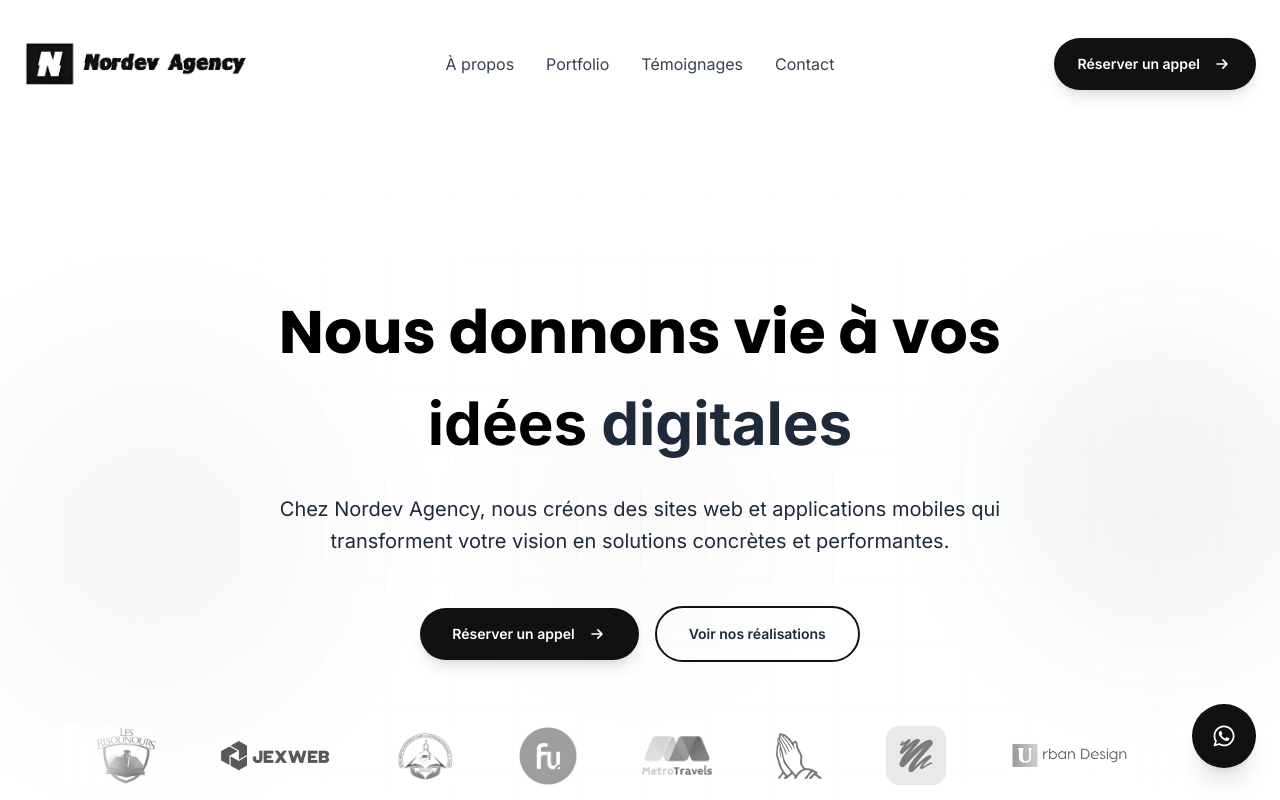
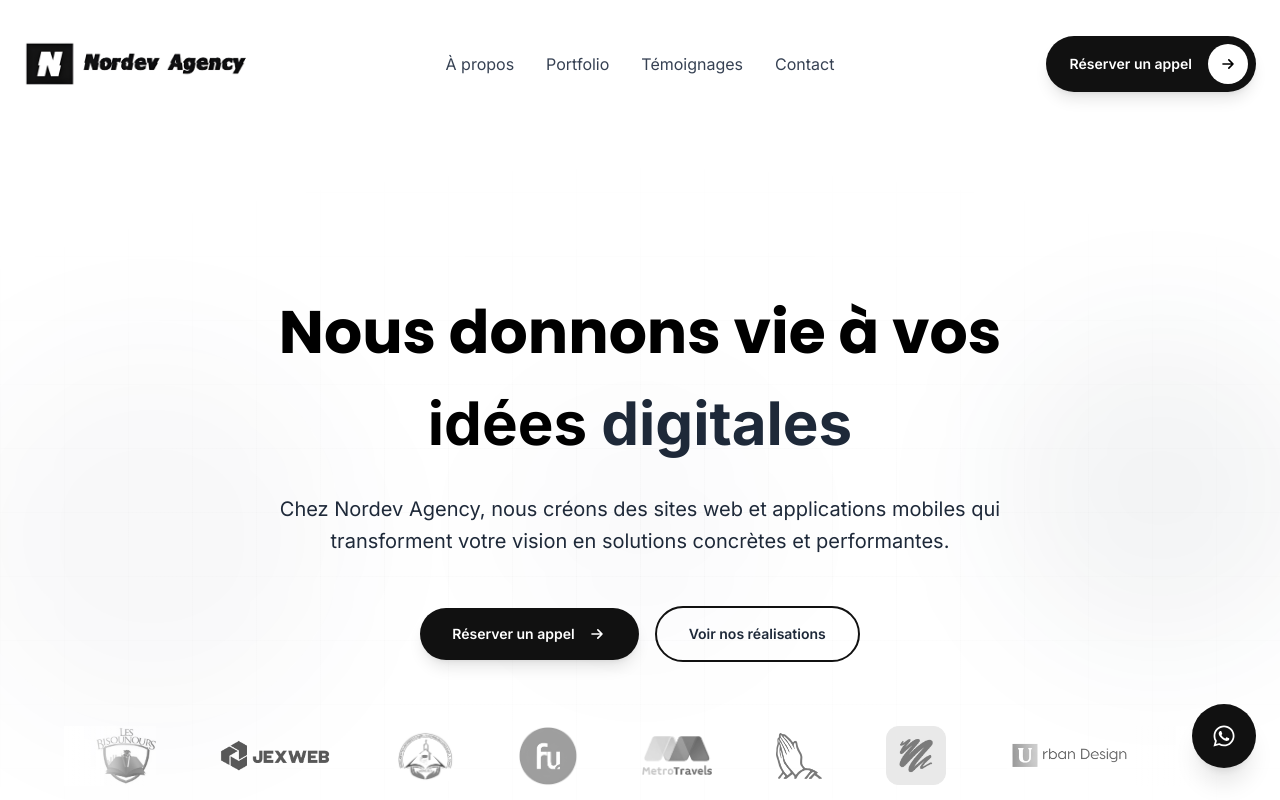
Before and after one commit to freddymk313/nordevagency, a Next.js app: page / in a window 1280 px wide. Shown: the top 800 px of the page. Built offline with nearby package versions, Linux system fonts and the light colour scheme.

Commit message:
btn fleche

```diff
--- a/components/Header.tsx
+++ b/components/Header.tsx
@@ -58,10 +58,12 @@ export default function Header() {
 
             <div className="hidden lg:block">
               <Link href="#contact">
-                <button className="bg-[#111111] text-sm text-white px-6 py-4 rounded-full hover:bg-gray-900 transition-all duration-300 font-semibold *text-lg shadow-lg hover:shadow-xl transform hover:-translate-y-1 flex items-center gap-3 group">
+                <button className="bg-[#111111] text-sm text-white pl-6 pr-2 py-2 rounded-full hover:bg-black transition-all duration-300 font-semibold shadow-lg hover:shadow-xl transform hover:-translate-y-1 flex items-center gap-4 group">
                   Réserver un appel
+                  {/* Le cercle autour de la flèche */}
+                  <span className="bg-white w-10 h-10 rounded-full flex items-center justify-center text-black group-hover:bg-gray-200 transition-colors">
                     <svg
-                    className="w-5 h-5 group-hover:translate-x-1 transition-transform"
+                      className="w-5 h-5 group-hover:translate-x-0.5 transition-transform"
                       fill="none"
                       stroke="currentColor"
                       viewBox="0 0 24 24"
@@ -73,6 +75,7 @@ export default function Header() {
                         d="M13 7l5 5m0 0l-5 5m5-5H6"
                       />
                     </svg>
+                  </span>
                 </button>
               </Link>
             </div>
```
Lines whose indentation alone changed are shown as unchanged.
